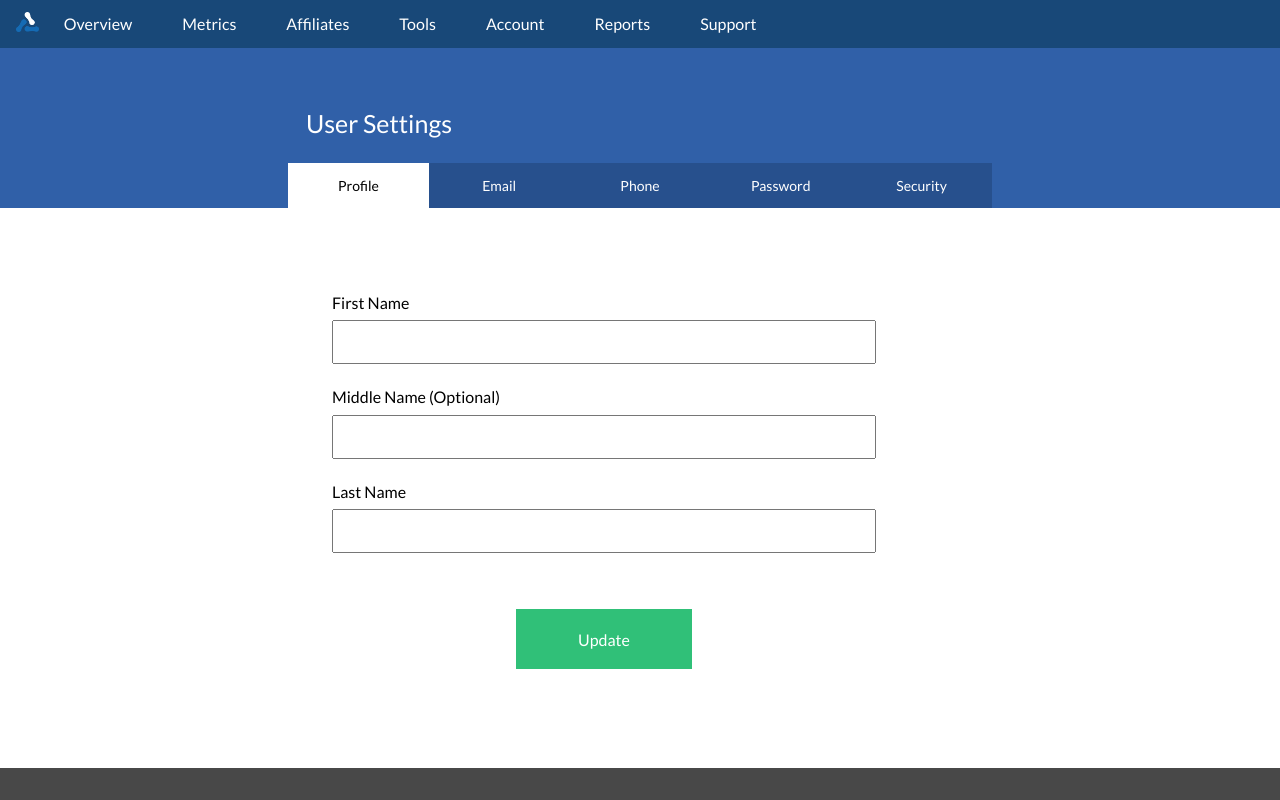
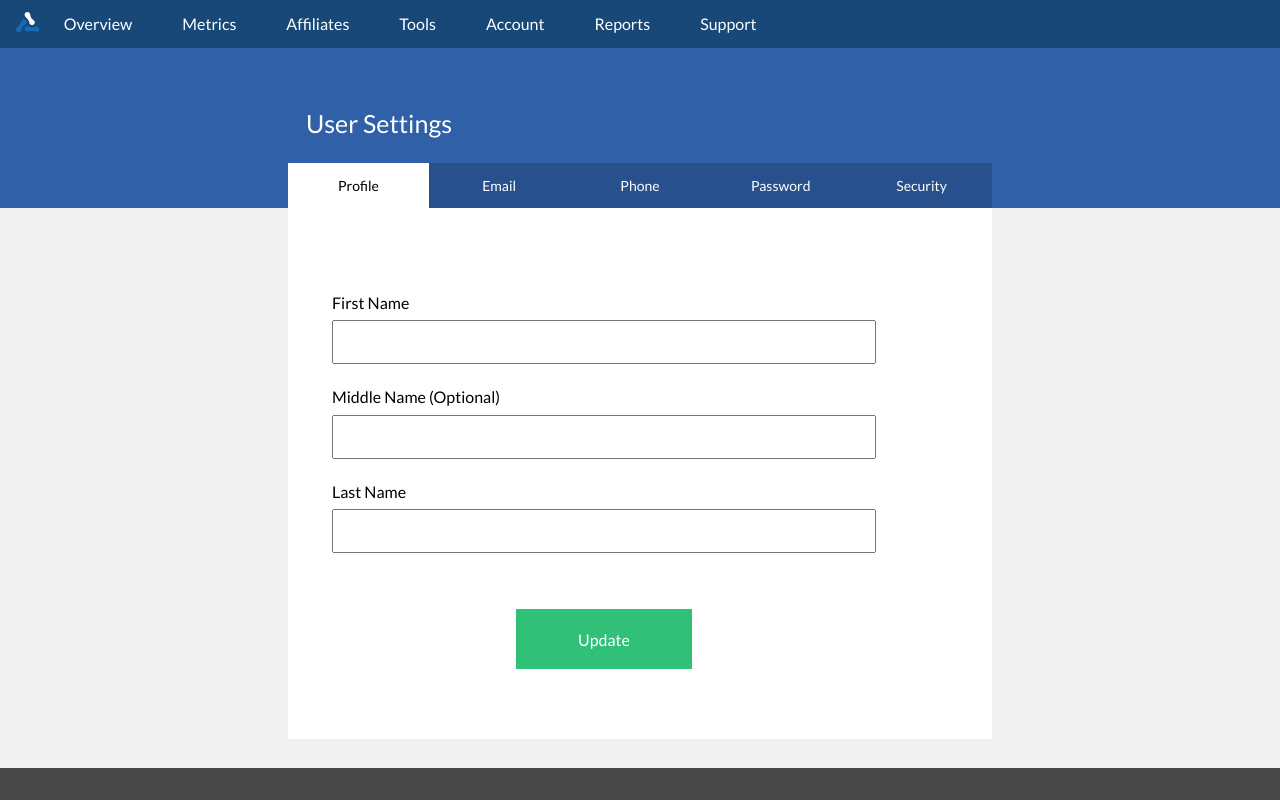
Before and after one commit to jaydray1/avant-h, an Angular app: page / in a window 1280 px wide. Built offline with nearby package versions, Linux system fonts and the light colour scheme.

Commit message:
add styles

```diff
--- a/src/styles.css
+++ b/src/styles.css
@@ -2,6 +2,7 @@
 html, body{
     margin: 0;
     padding: 0;
+    background-color: #f0f0f0;
   }
 
 /*! normalize.css v7.0.0 | MIT License | github.com/jonathantneal/normalize.css */
```
